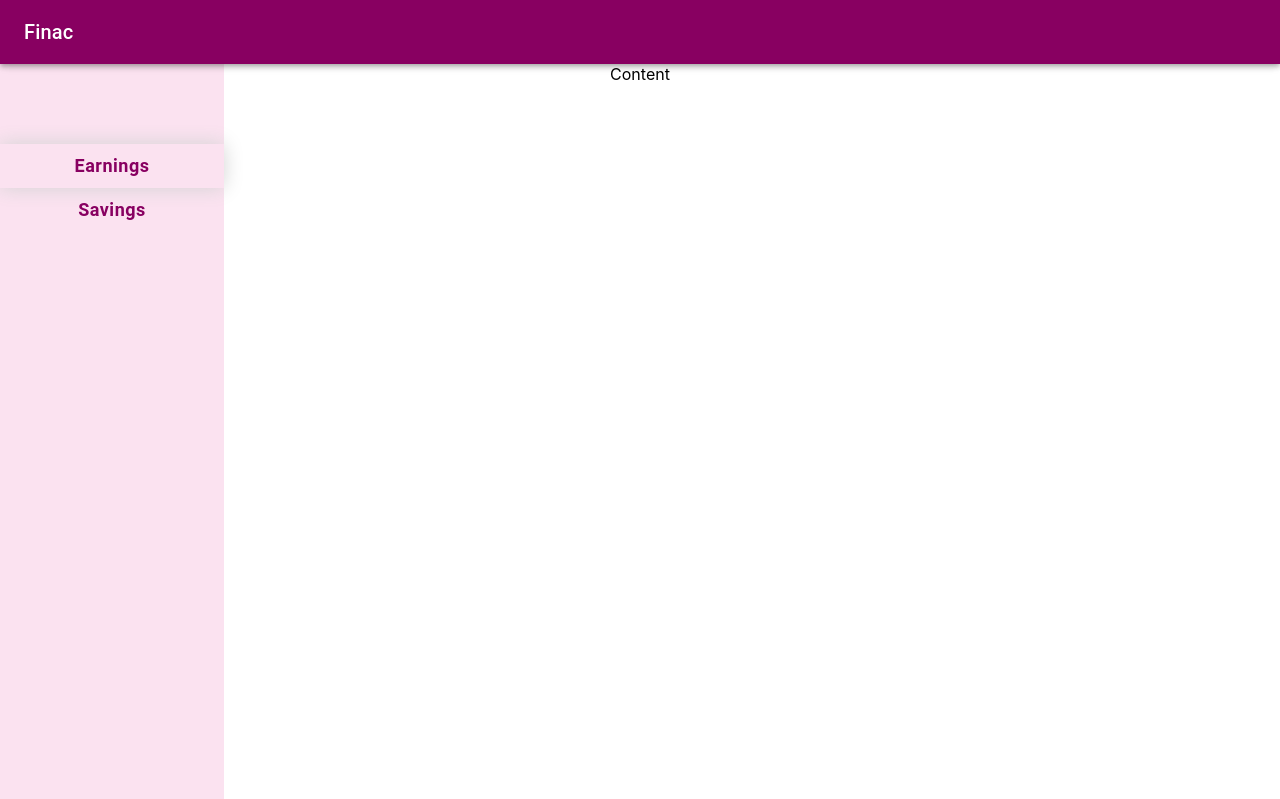
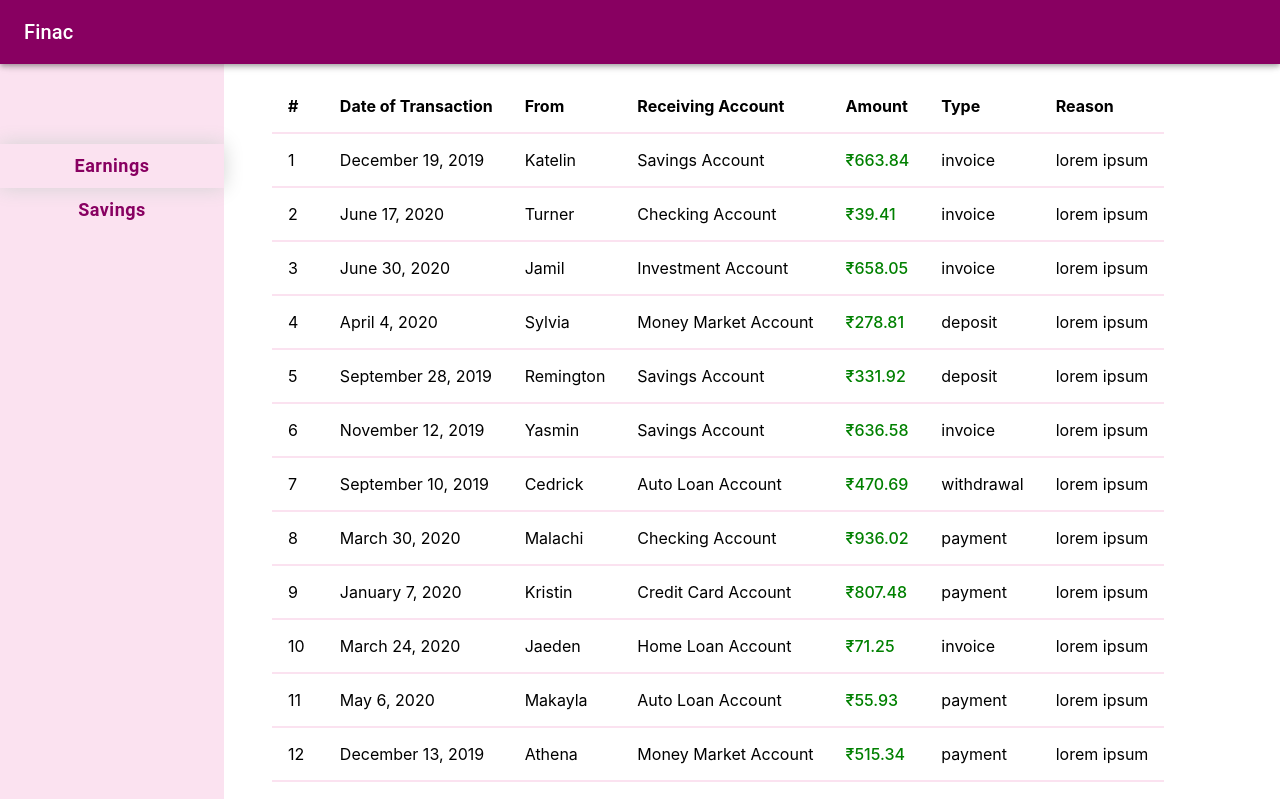
Before and after one commit to doubleflush/finac, a React (Create React App) app: page / in a window 1280 px wide. Shown: the top 799 px of the page. Built offline with nearby package versions, Linux system fonts and the light colour scheme.

Commit message:
table design completed

```diff
--- a/package.json
+++ b/package.json
@@ -12,9 +12,13 @@
     "@types/react": "^16.9.0",
     "@types/react-dom": "^16.9.0",
     "@types/styled-components": "^5.1.2",
+    "faker": "^4.1.0",
+    "moment": "^2.27.0",
+    "namor": "^2.0.2",
     "react": "^16.13.1",
     "react-dom": "^16.13.1",
     "react-scripts": "3.4.1",
+    "react-table": "^7.5.0",
     "redux": "^4.0.5",
     "redux-devtools-extension": "^2.13.8",
     "redux-persist": "^6.0.0",
--- a/src/Components/Body/Body.tsx
+++ b/src/Components/Body/Body.tsx
@@ -1,5 +1,7 @@
 import * as React from 'react';
 import { BodyRoot } from './BodyStyles';
+import IncomeTable from './../IncomeTable/IncomeTable';
+
 
 export interface IBodyProps {
 }
@@ -18,7 +20,7 @@ export default class Body extends React.Component<IBodyProps, IBodyState> {
   public render() {
     return (
       <BodyRoot>
-        <div style={{height: '140rem'}}>Content</div>
+        <IncomeTable/>
       </BodyRoot>
     );
   }
--- a/src/Components/Body/BodyStyles.jsx
+++ b/src/Components/Body/BodyStyles.jsx
@@ -3,5 +3,6 @@ import styled from 'styled-components';
 export const BodyRoot = styled.div`
     position: absolute;
     top: 4rem;
+    left: 16rem;
     overflow: auto;
 `;
--- /dev/null
+++ b/src/Components/IncomeTable/IncomeTable.jsx
@@ -0,0 +1,93 @@
+import React from 'react'
+import { useTable } from 'react-table'
+import makeData from './makeData'
+import {Styles} from './IncomeTableStyles';
+
+
+function Table({ columns, data }) {
+  // Use the state and functions returned from useTable to build your UI
+  const {
+    getTableProps,
+    getTableBodyProps,
+    headerGroups,
+    rows,
+    prepareRow,
+  } = useTable({
+    columns,
+    data,
+  })
+
+  // Render the UI for your table
+  return (
+    <table {...getTableProps()}>
+      <thead>
+        {headerGroups.map(headerGroup => (
+          <tr {...headerGroup.getHeaderGroupProps()}>
+            {headerGroup.headers.map(column => (
+              <th {...column.getHeaderProps()}>{column.render('Header')}</th>
+            ))}
+          </tr>
+        ))}
+      </thead>
+      <tbody {...getTableBodyProps()}>
+        {rows.map((row, i) => {
+          prepareRow(row)
+          return (
+            <tr {...row.getRowProps()}>
+              {row.cells.map(cell => {
+                return <td {...cell.getCellProps()}>{cell.render('Cell')}</td>
+              })}
+            </tr>
+          )
+        })}
+      </tbody>
+    </table>
+  )
+}
+
+function IncomeTable() {
+  const columns = React.useMemo(
+    () => [
+          {
+            Header: '#',
+            accessor: 'id',
+          },
+          {
+            Header: 'Date of Transaction',
+            accessor: 'dot',
+          },
+          {
+            Header: 'From',
+            accessor: 'source',
+          },
+          {
+            Header: 'Receiving Account',
+            accessor: 'account',
+          },
+          {
+            Header: 'Amount',
+            accessor: 'amount',
+          },
+          {
+            Header: 'Type',
+            accessor: 'transaction_type',
+          },
+          {
+            Header: 'Reason',
+            accessor: 'transaction_reason',
+          },
+        ],
+    []
+  )
+const temp = makeData(20);
+
+  const data = React.useMemo(() => temp, [])
+
+  return (
+    <Styles>
+      <Table columns={columns} data={data} />
+    </Styles>
+  )
+}
+
+export default IncomeTable
--- /dev/null
+++ b/src/Components/IncomeTable/IncomeTableStyles.jsx
@@ -0,0 +1,35 @@
+import styled from "styled-components";
+
+export const Styles = styled.div`
+  padding: 1rem;
+
+  table {
+    border-spacing: 0;
+    /* border: 1px solid black; */
+
+    tr {
+      :last-child {
+        td {
+          border-bottom: 0;
+        }
+      }
+    }
+
+    tbody > tr > :nth-child(5) {
+      color: green;
+      font-weight: 500;
+    }
+    th,
+    td {
+      margin: 0;
+      padding: 1rem;
+      text-align:left;
+      border-bottom: 2.5px solid ${(props) => props.theme.colors.tertiary};
+      /* border-right: 1px solid black; */
+
+      :last-child {
+        border-right: 0;
+      }
+    }
+  }
+`;
--- /dev/null
+++ b/src/Components/IncomeTable/makeData.js
@@ -0,0 +1,43 @@
+import faker from 'faker';
+import moment from 'moment';
+
+const range = len => {
+  const arr = []
+  for (let i = 0; i < len; i++) {
+    arr.push(i)
+  }
+  return arr
+}
+
+var format = new Intl.NumberFormat('en-IN', {
+    style: 'currency',
+    currency: 'INR',
+    minimumFractionDigits: 2,
+});
+
+const newPerson = (index) => {
+  const statusChance = Math.random()
+  return {
+    id: index+1,
+    dot: moment(faker.date.past().toUTCString()).format('LL'),
+    source: faker.name.firstName(),
+    account: faker.finance.accountName(),
+    amount: format.format(faker.finance.amount()),
+    transaction_type: faker.finance.transactionType(),
+    transaction_reason: 'lorem ipsum'
+  }
+}
+
+export default function makeData(...lens) {
+  const makeDataLevel = (depth = 0) => {
+    const len = lens[depth]
+    return range(len).map((d,index) => {
+      return {
+        ...newPerson(index),
+        subRows: lens[depth + 1] ? makeDataLevel(depth + 1) : undefined,
+      }
+    })
+  }
+
+  return makeDataLevel()
+}
```
Also changed, not shown: 1 other file (tests, documents, lock files or other folders).
